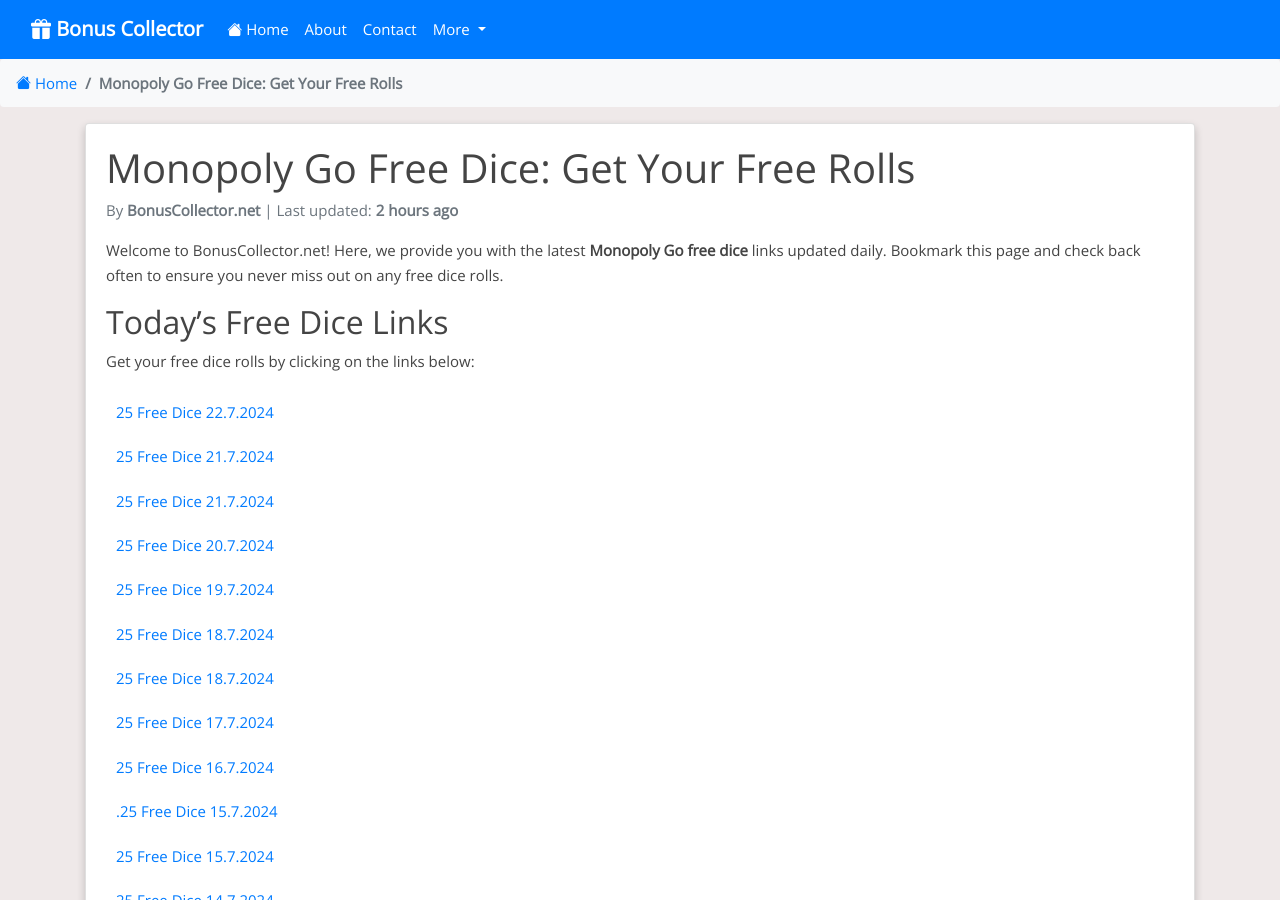
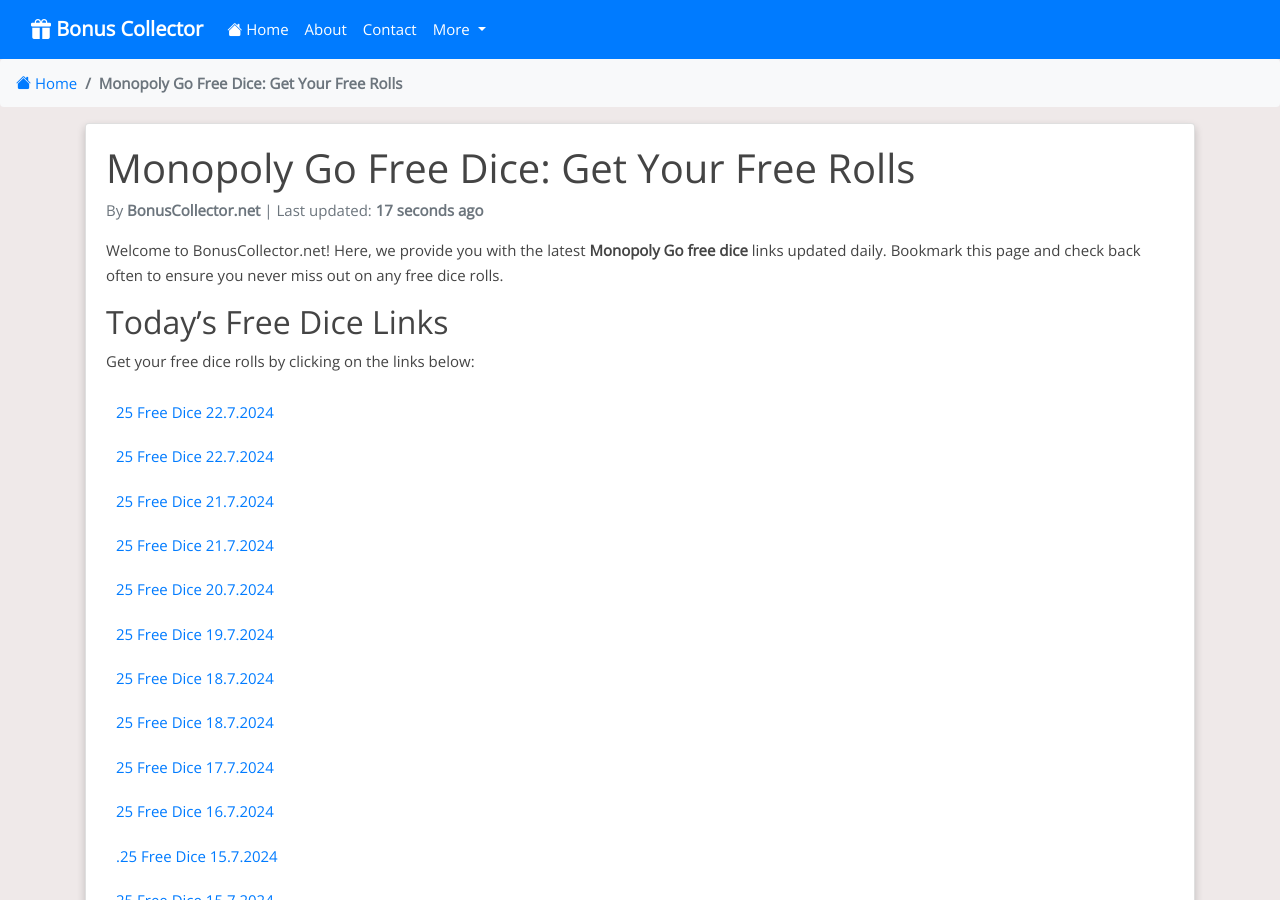
Before and after one commit to Prollad99/bs-net, a Jekyll site: the page built from _posts/2024-06-29-monopoly-go.md, in a window 1280 px wide and 900 px high. Built offline with Jekyll 4.4.1, drawn with Linux system fonts in a browser that asks for light colours; nearby versions of some CDN libraries; comment, search, counter and statistics services are not loaded.

Commit message:
Update monopoly-go reward links and last modified date

```diff
--- a/_data/include_files.yml
+++ b/_data/include_files.yml
@@ -32,7 +32,7 @@
   last_modified: 2024-07-22 13:01:11
 
 monopoly-go.html:
-  last_modified: 2024-07-22 13:05:09
+  last_modified: 2024-07-22 15:11:22
 
 doubledown-casino.html:
   last_modified: 2024-07-22 13:23:27
--- a/_includes/monopoly-go.html
+++ b/_includes/monopoly-go.html
@@ -1,4 +1,5 @@
 <html><body><div class="reward"><ul>
+<li><a href="https://mply.io/cuqb0DAbwi8">25 free dice 22.7.2024</a></li>
 <li><a href="https://2tdd.adj.st/reward-link/ghgi6646jgk?adjust_t=i2f8o2i_4btbvwg&adjust_deeplink_js=1">25 free dice 22.7.2024</a></li>
 <li><a href="https://2tdd.adj.st/reward-link/jhgjgvbvb8484?adjust_t=i2f8o2i_4btbvwg&adjust_deeplink_js=1">25 free dice 21.7.2024</a></li>
 <li><a href="https://2tdd.adj.st/reward-link/bnlk46582308kkd?adjust_t=i2f8o2i_4btbvwg&adjust_deeplink_js=1">25 free dice 21.7.2024</a></li>
--- a/links-json/monopoly-go.json
+++ b/links-json/monopoly-go.json
@@ -1,4 +1,8 @@
 [
+  {
+    "href": "https://mply.io/cuqb0DAbwi8",
+    "text": "25 free dice 22.7.2024"
+  },
   {
     "href": "https://2tdd.adj.st/reward-link/ghgi6646jgk?adjust_t=i2f8o2i_4btbvwg&adjust_deeplink_js=1",
     "text": "25 free dice 22.7.2024"
```
